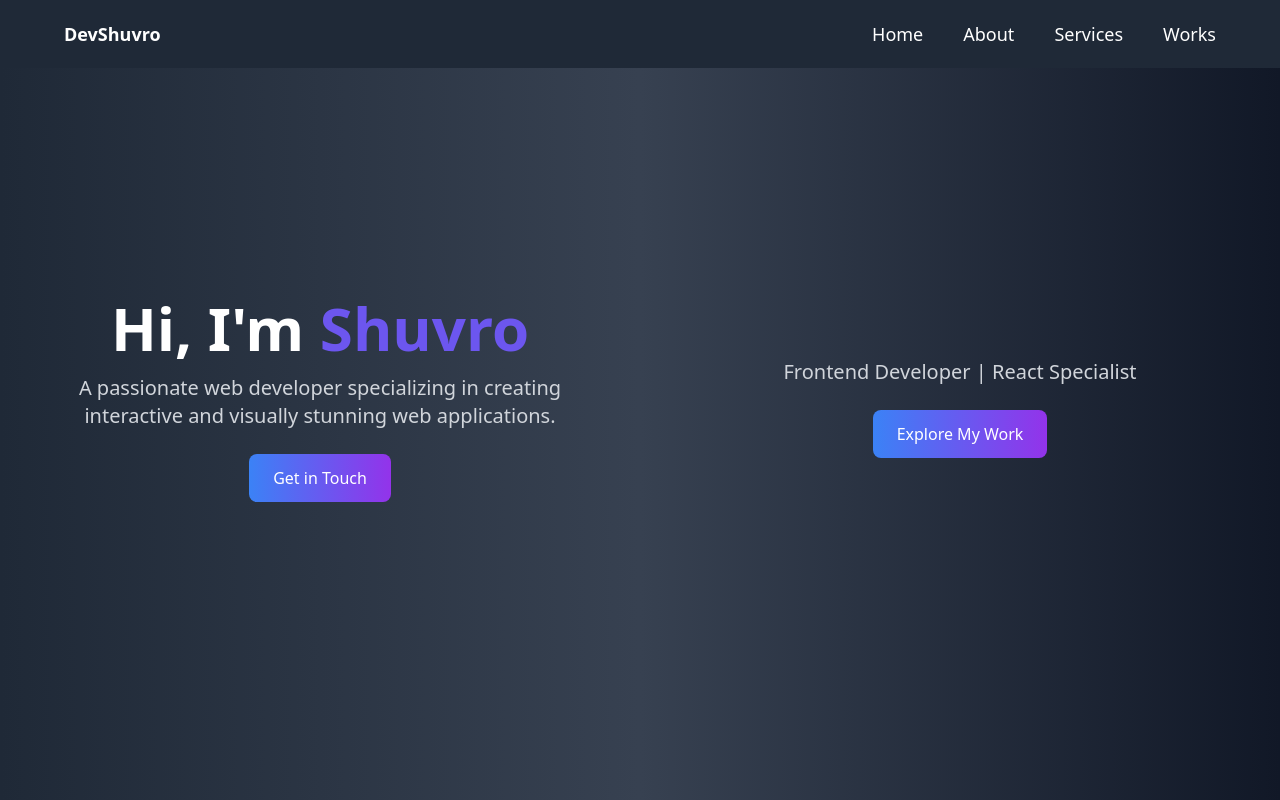
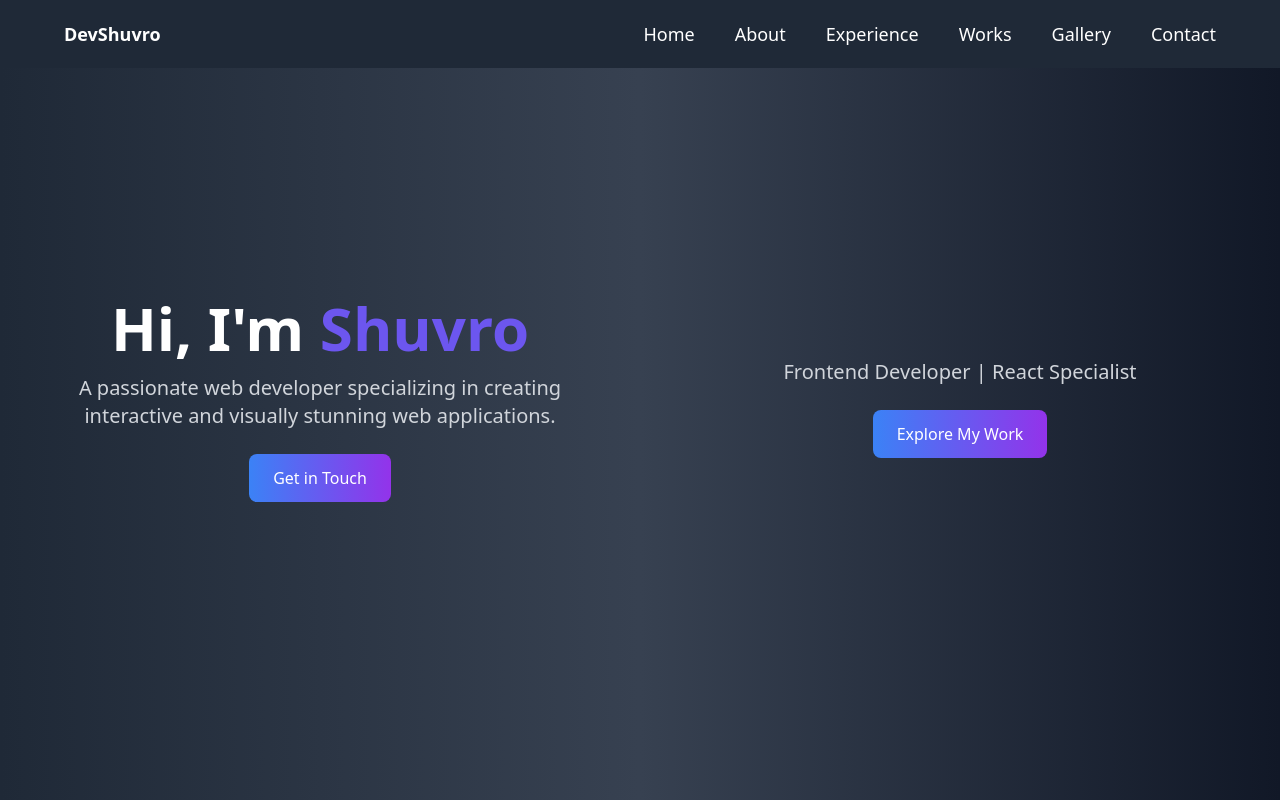
Before and after one commit to AHShuvro/my-portfolio, a React (Vite) app: page / in a window 1280 px wide. Shown: the top 800 px of the page. Built offline with nearby package versions, Linux system fonts and the light colour scheme.

Commit message:
Added scroll and routing system

```diff
--- a/package.json
+++ b/package.json
@@ -20,6 +20,7 @@
     "react-dom": "^18.3.1",
     "react-icons": "^5.3.0",
     "react-router-dom": "^6.26.2",
+    "react-scroll": "^1.9.0",
     "react-spring": "^9.7.4",
     "react-tilt": "^1.0.2",
     "react-vertical-timeline-component": "^3.6.0",
--- a/src/App.jsx
+++ b/src/App.jsx
@@ -1,38 +1,43 @@
-import { BrowserRouter } from "react-router-dom"
-import Navbar from "./components/Navbar"
-import Hero from "./components/Hero"
-import About from "./components/About"
-import Experience from "./components/Experience"
-import Feedback from "./components/Feedback"
-import Works from "./components/Works"
-import { Gallery } from "./components/Gallery"
-import Contact from "./components/Contact"
-import Footer from "./components/Footer"
-
+import { BrowserRouter } from "react-router-dom";
+import Navbar from "./components/Navbar";
+import Hero from "./components/Hero";
+import About from "./components/About";
+import Experience from "./components/Experience";
+import Feedback from "./components/Feedback";
+import Works from "./components/Works";
+import { Gallery } from "./components/Gallery";
+import Contact from "./components/Contact";
+import Footer from "./components/Footer";
+import { Element } from "react-scroll";
 
 function App() {
   return (
-    <>
     <BrowserRouter>
-        <div className="relative z-0 bg-[#FFFFFF] ">
-          <div className=" bg-no-repeat bg-center">
+      <div className="relative z-0 bg-[#FFFFFF]">
         <Navbar />
+        <Element name="home" className="element">
           <Hero />
-
-          </div>
+        </Element>
+        <Element name="about" className="element">
           <About />
+        </Element>
+        <Element name="experience" className="element">
           <Experience />
+        </Element>
+        <Element name="works" className="element">
           <Works />
+        </Element>
+        <Element name="gallery" className="element">
           <Gallery />
+        </Element>
           <Feedback />
-          <div className="relative z-0">
+        <Element name="contact" className="element">
           <Contact />
+        </Element>
         <Footer />
       </div>
-        </div>
     </BrowserRouter>
-    </>
-  )
+  );
 }
 
-export default App
+export default App;
--- a/src/components/Navbar.jsx
+++ b/src/components/Navbar.jsx
@@ -1,62 +1,69 @@
 import { useState } from 'react';
-import { Link } from 'react-router-dom';
+import { Link } from 'react-scroll';
 import { navLink } from '../data';
 
+import { HiBars3BottomRight } from "react-icons/hi2";
+import { RxCross2 } from "react-icons/rx";
+
+
 const Navbar = () => {
-
     const [active, setActive] = useState('');
     const [toggle, setToggle] = useState(false);
 
     return (
-        <>
-            <nav
-                className='sm:px-16 px-6 w-full flex items-center py-5 fixed top-0 z-20 bg-[#1F2937]'
-            >
+        <nav className='sm:px-16 px-6 w-full flex items-center py-5 fixed top-0 z-20 bg-[#1F2937]'>
             <div className='w-full flex justify-between items-center mx-auto'>
-                    <Link to="/"
+                <Link to="home"
                     className='flex items-center gap-2'
+                    smooth={true}
                     onClick={() => {
+                        setActive("");
                         window.scrollTo(0, 0);
-                            setActive("");
                     }}
                 >
-                        <p className='text-[#FFFFFF] text-lg font-bold cursor-pointer' >DevShuvro
-                        </p>
+                    <p className='text-[#FFFFFF] text-lg font-bold cursor-pointer'>DevShuvro</p>
                 </Link>
-                    <ul className='list-none hidden sm:flex flex-row gap-10'>
+                <ul className='list-none hidden sm:flex flex-row gap-4 md:gap-10'>
                     {
                         navLink.map((link, idx) => (
                             <li key={idx}>
-                                    <a href={`#${link.path}`}
+                                <Link to={link.path}
                                     className={`${active === link.name ? "text-red-500" : "text-[#FFFFFF]"} text-lg font-medium cursor-pointer`}
-                                        onClick={() => {
-                                            setActive(link.name)
-                                        }}
-                                    >{link.name}</a>
+                                    smooth={true}
+                                    offset={-90}
+                                    duration={700}
+                                    onSetActive={setActive}
+                                >
+                                    {link.name}
+                                </Link>
                             </li>
                         ))
                     }
                 </ul>
                 <div className='sm:hidden flex flex-1 justify-end items-center'>
                     {
-                            toggle ? <p className='w-7 h-7 object-contain cursor-pointer'
-                                onClick={() => setToggle(!toggle)}>open</p> :
-                                <p className='w-7 h-7 object-contain cursor-pointer'
-                                    onClick={() => setToggle(!toggle)}>close</p>
+                        toggle ? (
+                            <RxCross2 className='w-7 h-7 text-white object-contain cursor-pointer' onClick={() => setToggle(!toggle)} />
+                        ) : (
+                            <HiBars3BottomRight className='w-7 h-7 text-white object-contain cursor-pointer'
+                                onClick={() => setToggle(!toggle)} />
+                        )
                     }
-
-                        <div className={`${!toggle ? 'hidden' : 'flex'} p-6 absolute top-20 right-0 mx-4 my-2 min-w-36 z-10 rounded-lg bg-slate-400`}>
+                    <div className={`${!toggle ? 'hidden' : 'flex'} p-6 absolute top-20 right-0 mx-4 my-2 min-w-36 z-10 rounded-lg bg-[#1F2937]`}>
                         <ul className='list-none flex justify-end gap-3 flex-col'>
                             {
                                 navLink.map((link, idx) => (
                                     <li key={idx}>
-                                            <a href={`#${link.path}`}
+                                        <Link to={link.path}
                                             className={`${active === link.name ? "text-red-500" : "text-[#FFFFFF]"} text-base font-medium cursor-pointer`}
-                                                onClick={() => {
-                                                    setToggle(!toggle)
-                                                    setActive(link.name)
-                                                }}
-                                            >{link.name}</a>
+                                            smooth={true}
+                                            offset={-90}
+                                            duration={700}
+                                            onSetActive={setActive}
+                                            onClick={() => setToggle(!toggle)}
+                                        >
+                                            {link.name}
+                                        </Link>
                                     </li>
                                 ))
                             }
@@ -64,9 +71,7 @@ const Navbar = () => {
                     </div>
                 </div>
             </div>
-
         </nav>
-        </>
     );
 };
 
--- a/src/data/index.js
+++ b/src/data/index.js
@@ -1,10 +1,13 @@
 
 const navLink = [
     { name: 'Home', path: 'home' },
-    { name: 'About', path: 'About' },
-    { name: 'Services', path: 'services' },
-    { name: 'Works', path: 'Works' }
+    { name: 'About', path: 'about' },
+    { name: 'Experience', path: 'experience' },
+    { name: 'Works', path: 'works' },
+    { name: 'Gallery', path: 'gallery' },
+    { name: 'Contact', path: 'contact' },
 ];
+
 
 
 const services = [
```
Also changed, not shown: 1 other file (tests, documents, lock files or other folders). Lines whose indentation alone changed are shown as unchanged.
